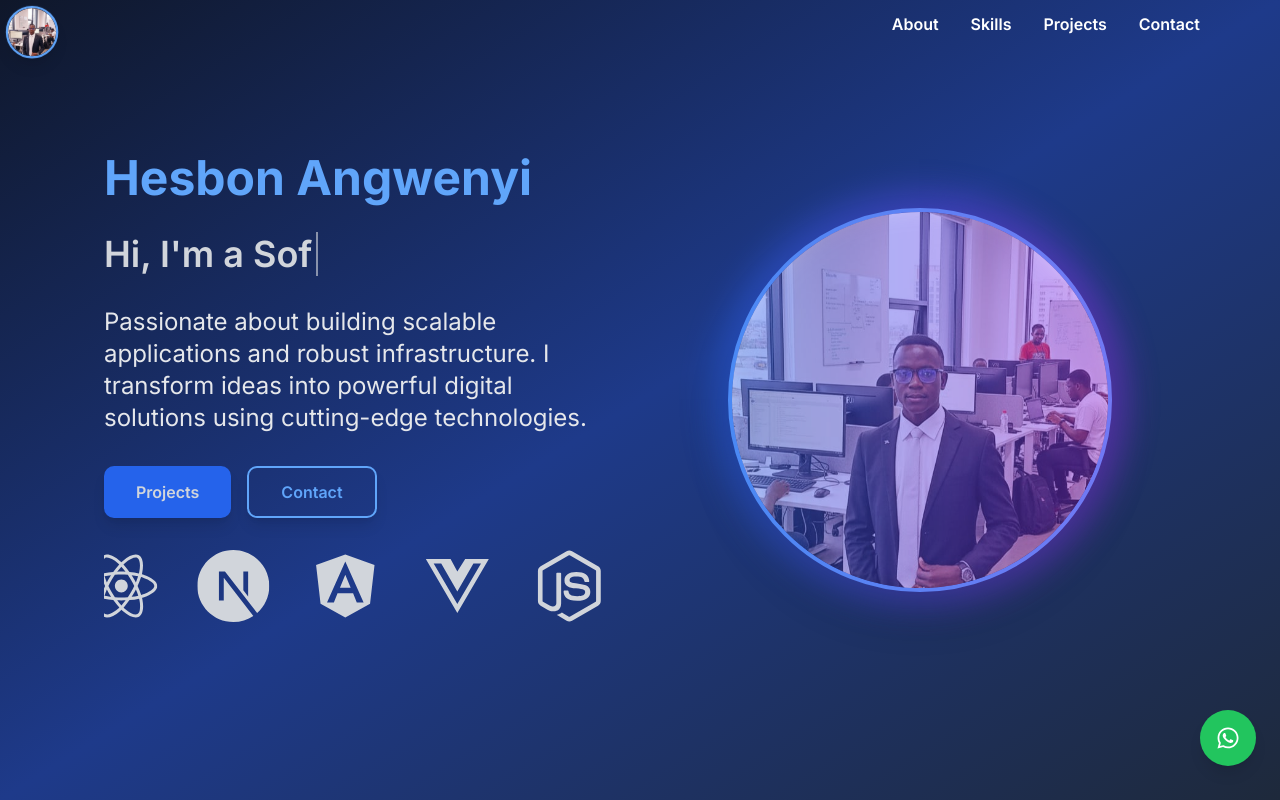
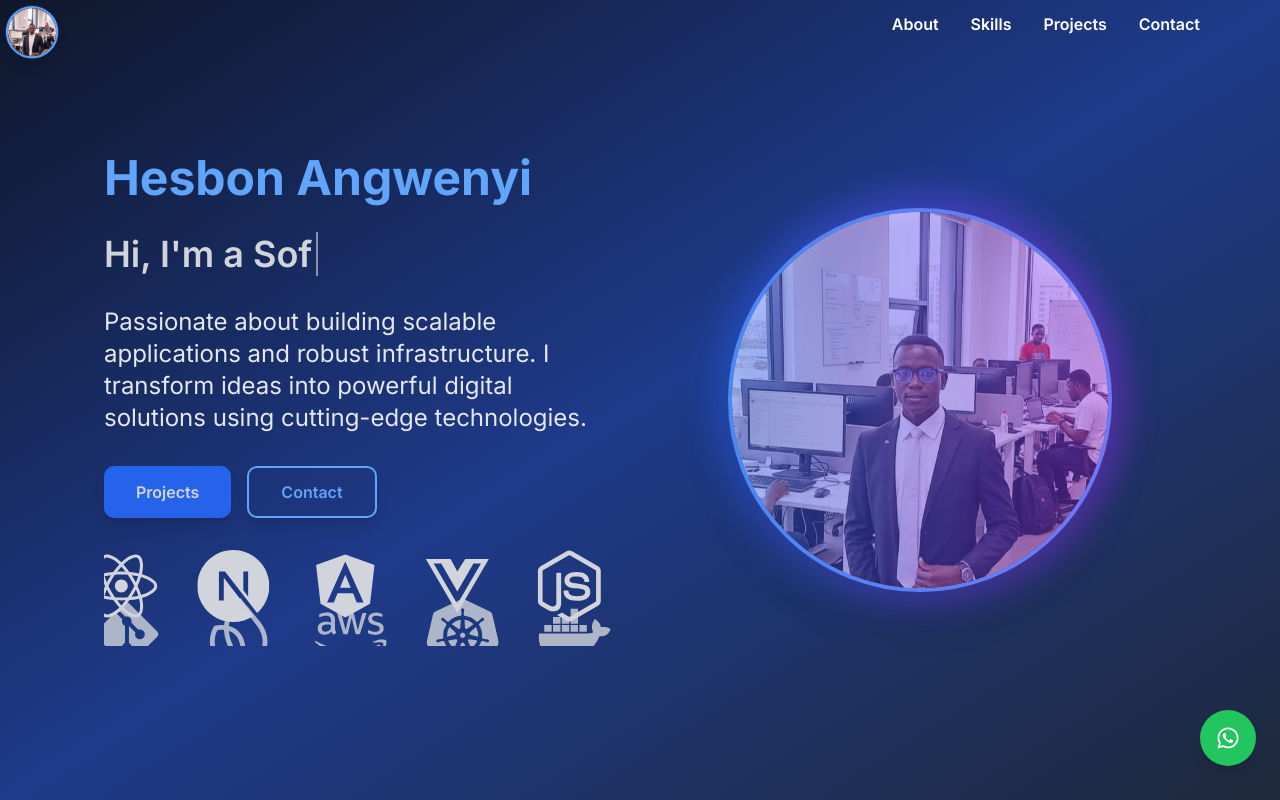
Before and after one commit to hesbonangwenyi606/my-portfolio, a React (Vite) app: page / in a window 1280 px wide. Shown: the top 800 px of the page. Built offline with nearby package versions, Linux system fonts and the light colour scheme.

Commit message:
upadated

```diff
--- a/src/components/HeroSection.tsx
+++ b/src/components/HeroSection.tsx
@@ -80,11 +80,12 @@ const HeroSection: React.FC = () => {
     <SiCplusplus title="C++" className="hover:text-blue-400 transition-transform duration-300 hover:scale-110" />,
   ];
 
-  const scrollingIcons = [...techIcons, ...techIcons];
+  const layer1 = [...techIcons, ...techIcons];
+  const layer2 = [...techIcons.reverse(), ...techIcons.reverse()];
 
   // Parallax background
   const { scrollY } = useViewportScroll();
-  const yBackground = useTransform(scrollY, [0, 500], [0, -50]); // subtle upward movement
+  const yBackground = useTransform(scrollY, [0, 500], [0, -50]);
 
   return (
     <motion.section
@@ -104,7 +105,6 @@ const HeroSection: React.FC = () => {
             <span className="text-blue-400">Hesbon Angwenyi</span>
           </motion.h1>
 
-          {/* Typewriter Animated Role */}
           <motion.p
             initial={{ opacity: 0 }}
             animate={{ opacity: 1 }}
@@ -125,38 +125,36 @@ const HeroSection: React.FC = () => {
             I transform ideas into powerful digital solutions using cutting-edge technologies.
           </motion.p>
 
-          {/* Buttons */}
           <motion.div
             initial={{ opacity: 0, y: 10 }}
             animate={{ opacity: 1, y: 0 }}
             transition={{ delay: 0.7, duration: 0.5 }}
             className="flex flex-wrap gap-4 mt-4"
           >
-            <button className="bg-blue-600 hover:bg-blue-700 px-8 py-3 rounded-lg font-semibold transition-colors transition-transform hover:scale-105 shadow-lg hover:shadow-xl focus:outline-none focus:ring-2 focus:ring-blue-400">
+            <button className="bg-blue-600 hover:bg-blue-700 px-8 py-3 rounded-lg font-semibold transition-all duration-300 hover:scale-105 shadow-lg hover:shadow-blue-500/50 focus:outline-none focus:ring-2 focus:ring-blue-400">
               <a href="#projects" className="text-gray-300 hover:text-white transition-colors">Projects</a>
             </button>
-            <button className="border-2 border-blue-400 text-blue-400 hover:bg-blue-400 hover:text-white px-8 py-3 rounded-lg font-semibold transition-colors transition-transform hover:scale-105 shadow-lg hover:shadow-xl focus:outline-none focus:ring-2 focus:ring-blue-400">
+            <button className="border-2 border-blue-400 text-blue-400 hover:bg-blue-400 hover:text-white px-8 py-3 rounded-lg font-semibold transition-all duration-300 hover:scale-105 shadow-lg hover:shadow-blue-400/50 focus:outline-none focus:ring-2 focus:ring-blue-400">
               <a href="#contact" className="transition-colors">Contact</a>
             </button>
           </motion.div>
 
-          {/* Scrolling Tech Icons */}
+          {/* Scrolling Tech Icons - Dual Layer */}
           <div className="overflow-hidden relative h-24 w-full mt-12">
             <motion.div
               className="absolute flex gap-10 text-6xl md:text-7xl text-gray-300"
               animate={{ x: ['0%', '-50%'] }}
-              transition={{
-                x: {
-                  repeat: Infinity,
-                  repeatType: 'loop',
-                  duration: 25,
-                  ease: 'linear',
-                },
-              }}
+              transition={{ x: { repeat: Infinity, repeatType: 'loop', duration: 25, ease: 'linear' } }}
             >
-              {scrollingIcons.map((icon, index) => (
-                <div key={index} className="flex items-center">{icon}</div>
-              ))}
+              {layer1.map((icon, index) => <div key={index}>{icon}</div>)}
+            </motion.div>
+
+            <motion.div
+              className="absolute flex gap-10 text-6xl md:text-7xl text-gray-300 top-12 opacity-80"
+              animate={{ x: ['0%', '-50%'] }}
+              transition={{ x: { repeat: Infinity, repeatType: 'loop', duration: 35, ease: 'linear' } }}
+            >
+              {layer2.map((icon, index) => <div key={index}>{icon}</div>)}
             </motion.div>
           </div>
         </div>
@@ -168,13 +166,13 @@ const HeroSection: React.FC = () => {
           transition={{ delay: 0.6, duration: 0.6 }}
           className="flex justify-center"
         >
-          <div className="relative">
+          <div className="relative group">
             <img
               src="/updated.jpeg"
               alt="Hesbon Angwenyi"
-              className="w-80 h-80 md:w-96 md:h-96 rounded-full object-cover border-4 border-blue-400 shadow-2xl transform motion-safe:hover:scale-105 transition-transform duration-500"
+              className="w-80 h-80 md:w-96 md:h-96 rounded-full object-cover border-4 border-blue-400 shadow-2xl transform transition-all duration-500 group-hover:scale-105 group-hover:shadow-blue-400/50 group-hover:shadow-2xl"
             />
-            <div className="absolute -inset-4 bg-gradient-to-r from-blue-600 to-purple-600 rounded-full blur-lg opacity-30 animate-pulse"></div>
+            <div className="absolute -inset-4 bg-gradient-to-r from-blue-600 to-purple-600 rounded-full blur-lg opacity-30 animate-pulse group-hover:opacity-50 transition-opacity duration-500"></div>
           </div>
         </motion.div>
 
```
